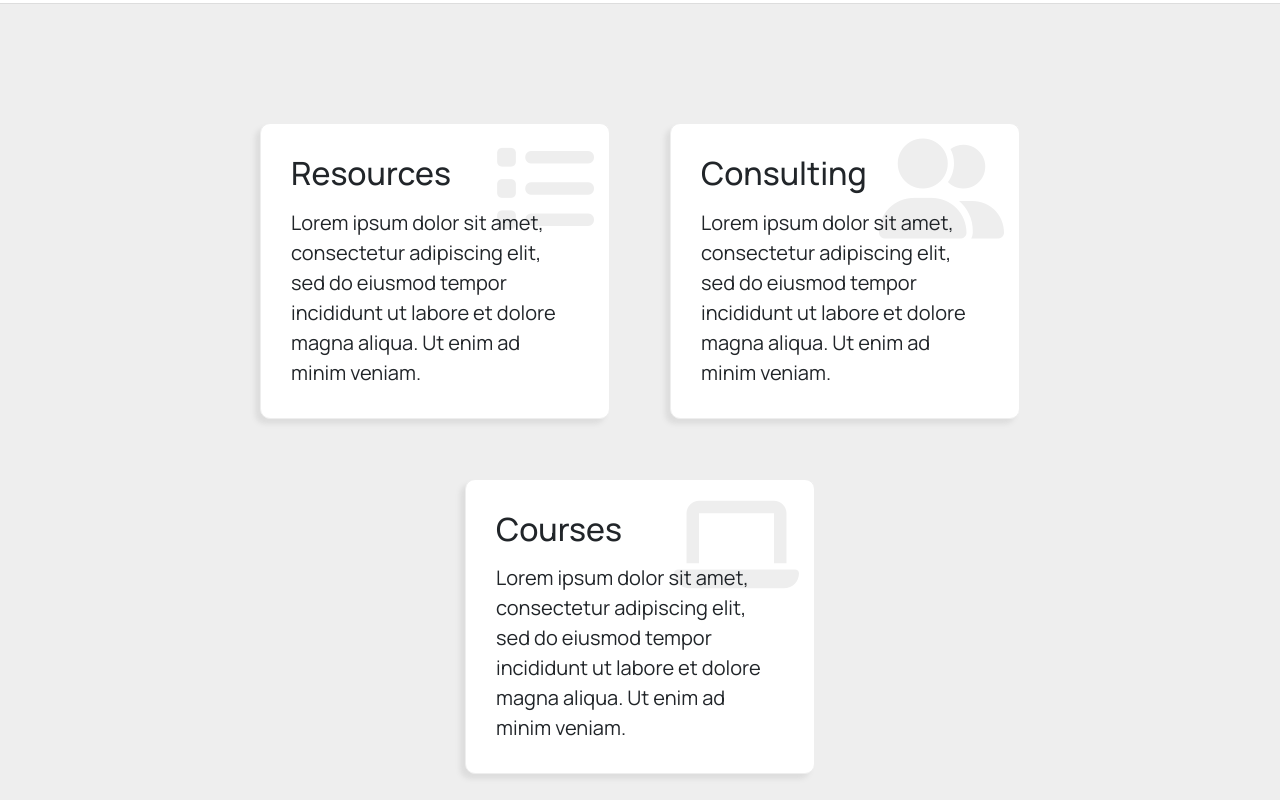
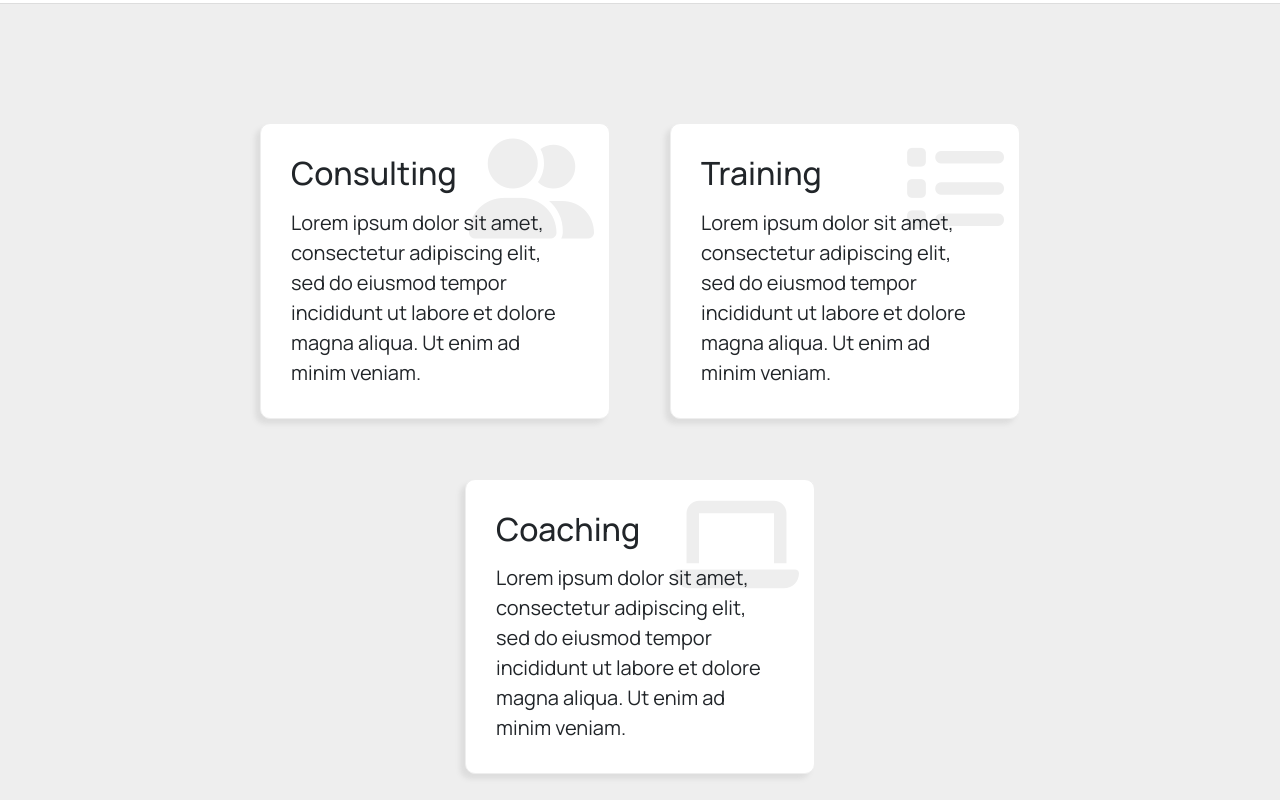
Before and after one commit to HannahStahl/agatha-agbanobi, a React app: page / in a window 1280 px wide. Shown: the part 1440-2240 px from the top of the page. Built offline with nearby package versions, Linux system fonts and the light colour scheme; no server answers.

Commit message:
Removing Courses page for now

```diff
--- a/public/index.html
+++ b/public/index.html
@@ -24,7 +24,7 @@
       content="Insert business description here."
     />
     <meta name="og:image" property="og:image" content="%PUBLIC_URL%/home.jpg" />
-    <meta name="keywords" content="diversity,inclusion,consulting,servant,leadership,organizational,online,courses" />
+    <meta name="keywords" content="diversity,inclusion,consulting,servant,leadership,organizational" />
     <meta name="robots" content="index,follow" />
     <link href="https://fonts.googleapis.com/css2?family=Manrope:wght@200;300;400;500;600;700;800&display=swap" rel="stylesheet">
     <script src="https://kit.fontawesome.com/0b9f8be31e.js" crossorigin="anonymous"></script>
--- a/src/components/NavBar.js
+++ b/src/components/NavBar.js
@@ -11,7 +11,6 @@ const NavBar = () => (
         <Nav.Link href="/about">About</Nav.Link>
         <Nav.Link href="/concepts">Concepts</Nav.Link>
         <Nav.Link href="/services">Services</Nav.Link>
-        <Nav.Link href="/courses">Courses</Nav.Link>
         <Nav.Link href="/blog">Blog</Nav.Link>
         <Nav.Link href="/contact">Contact</Nav.Link>
       </Nav>
--- a/src/content.json
+++ b/src/content.json
@@ -1,12 +1,6 @@
 {
   "home": "No matter how complex your talent development roadmap, we have the capabilities and experience to develop the diverse, inclusive and thriving teams you need to better serve your clients. We can help you make culturally responsive decisions and achieve sustainable outcomes.",
   "home-cards": [
-    {
-      "link": "/concepts",
-      "icon": "list",
-      "header": "Resources",
-      "text": "Lorem ipsum dolor sit amet, consectetur adipiscing elit, sed do eiusmod tempor incididunt ut labore et dolore magna aliqua. Ut enim ad minim veniam."
-    },
     {
       "link": "/services",
       "icon": "user-friends",
@@ -14,9 +8,15 @@
       "text": "Lorem ipsum dolor sit amet, consectetur adipiscing elit, sed do eiusmod tempor incididunt ut labore et dolore magna aliqua. Ut enim ad minim veniam."
     },
     {
-      "link": "/courses",
+      "link": "/services",
+      "icon": "list",
+      "header": "Training",
+      "text": "Lorem ipsum dolor sit amet, consectetur adipiscing elit, sed do eiusmod tempor incididunt ut labore et dolore magna aliqua. Ut enim ad minim veniam."
+    },
+    {
+      "link": "/services",
       "icon": "laptop",
-      "header": "Courses",
+      "header": "Coaching",
       "text": "Lorem ipsum dolor sit amet, consectetur adipiscing elit, sed do eiusmod tempor incididunt ut labore et dolore magna aliqua. Ut enim ad minim veniam."
     }
   ],
@@ -60,11 +60,6 @@
       "photo": "curriculum",
       "header": "Custom Training Curriculum Design",
       "text": "Lorem ipsum dolor sit amet, consectetur adipiscing elit, sed do eiusmod tempor incididunt ut labore et dolore magna aliqua. Ut enim ad minim veniam, quis nostrud exercitation ullamco laboris nisi ut aliquip ex ea commodo consequat. Duis aute irure dolor in reprehenderit in voluptate velit esse cillum dolore eu fugiat nulla pariatur. Excepteur sint occaecat cupidatat non proident."
-    },
-    {
-      "photo": "courses",
-      "header": "Online Courses",
-      "text": "Lorem ipsum dolor sit amet, consectetur adipiscing elit, sed do eiusmod tempor incididunt ut labore et dolore magna aliqua. Ut enim ad minim veniam, quis nostrud exercitation ullamco laboris nisi ut aliquip ex ea commodo consequat. Duis aute irure dolor in reprehenderit in voluptate velit esse cillum dolore eu fugiat nulla pariatur. Excepteur sint occaecat cupidatat non proident."
     }
   ],
   "definitions": [
--- a/src/index.js
+++ b/src/index.js
@@ -10,7 +10,6 @@ import Home from './components/Home';
 import About from './components/About';
 import Services from './components/Services';
 import Definitions from './components/Definitions';
-import Programs from './components/Programs';
 import Blog from './components/Blog';
 import Contact from './components/Contact';
 import NotFound from './components/NotFound';
@@ -18,13 +17,12 @@ import NavBar from './components/NavBar';
 import Footer from './components/Footer';
 import config from './config';
 
-const Routes = ({ programs, blogPosts }) => (
+const Routes = ({ blogPosts }) => (
   <Switch>
     <Route path="/" exact component={Home} />
     <Route path="/about" exact component={About} />
     <Route path="/concepts" exact component={Definitions} />
     <Route path="/services" exact component={Services} />
-    <Route path="/courses" exact render={() => <Programs programs={programs} />} />
     <Route path="/blog" exact render={() => <Blog blogPosts={blogPosts} />} />
     <Route path="/contact" exact component={Contact} />
     <Route component={NotFound} />
```
